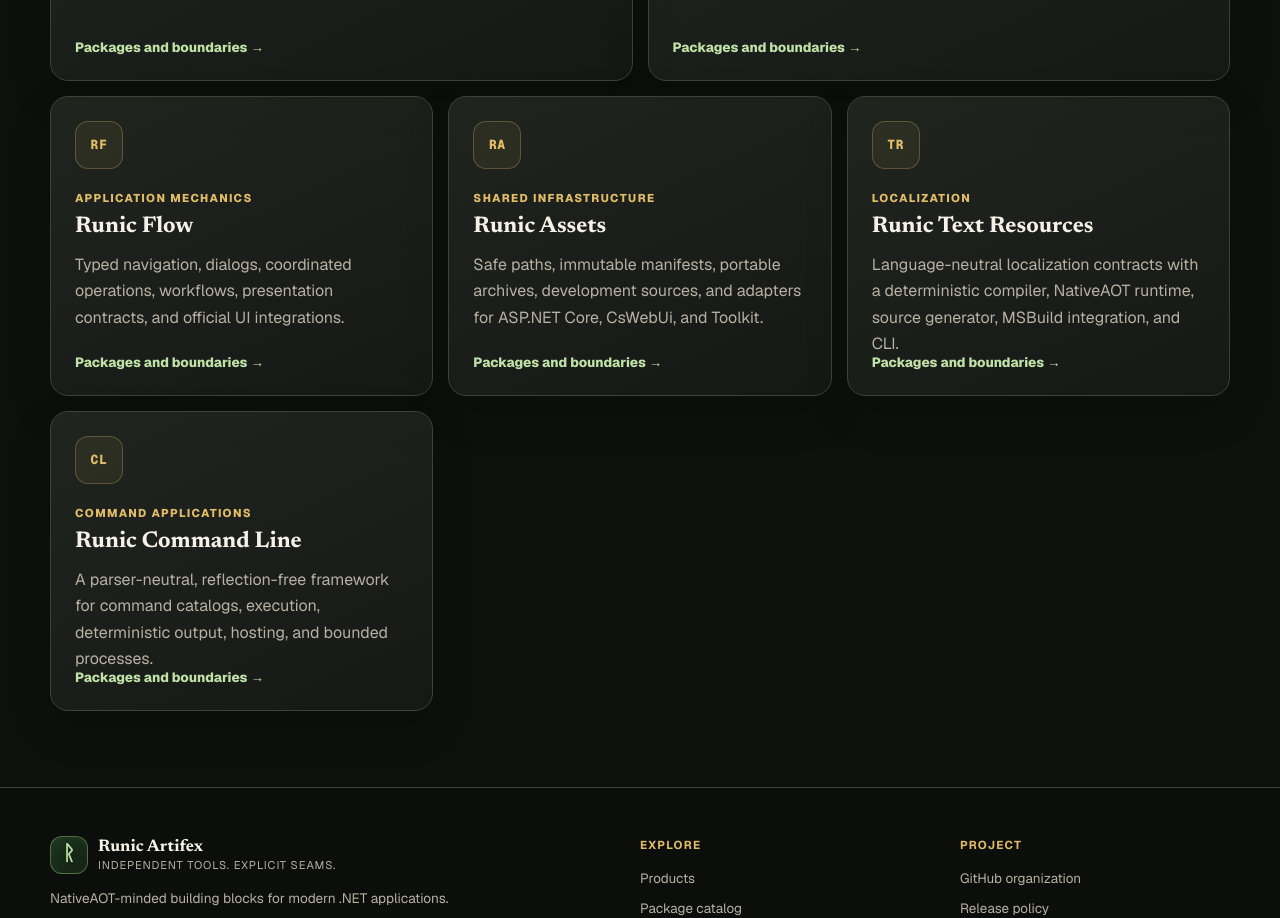
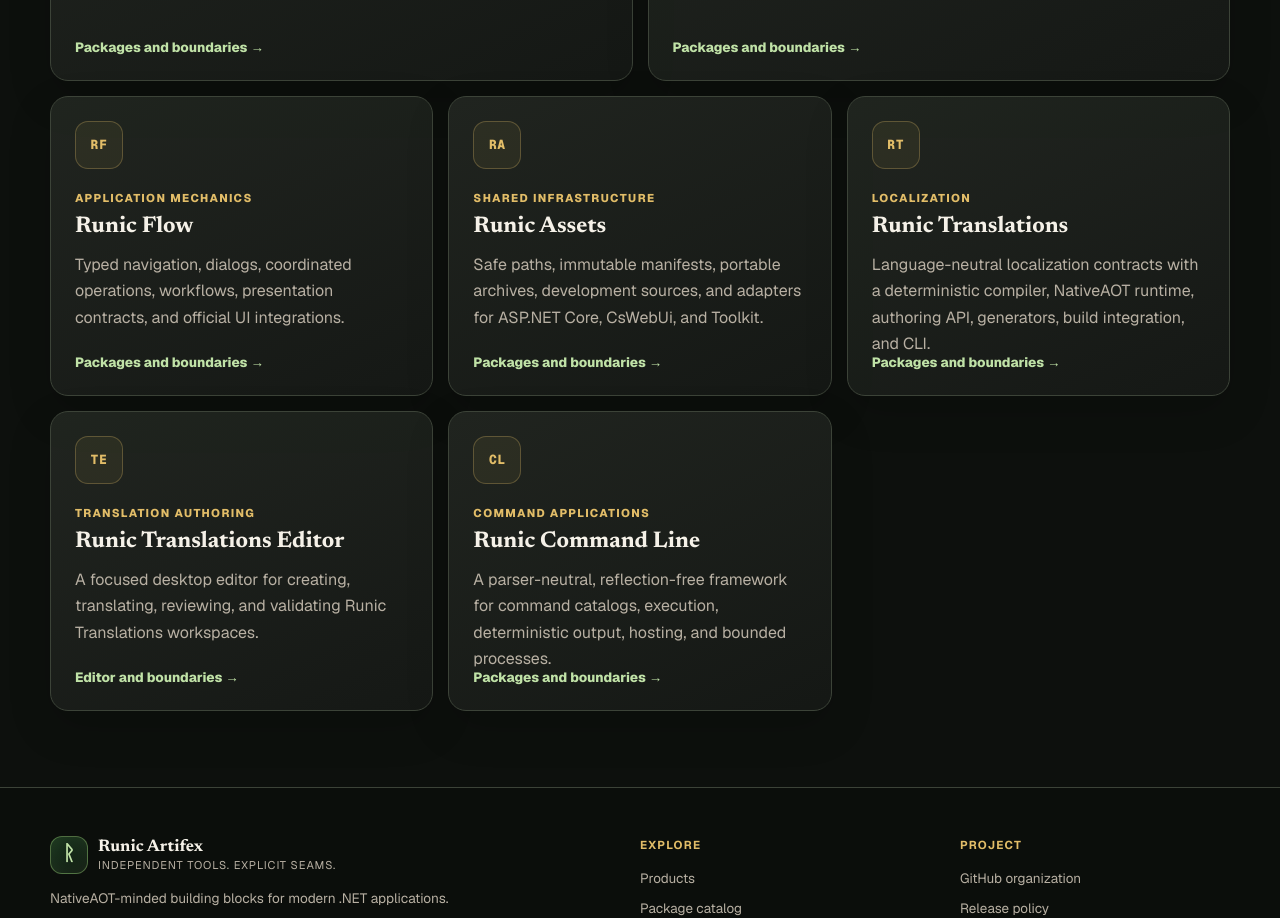
Before and after one commit to Runic-Artifex/runic-docs, a Next.js app: page /products in a window 1280 px wide. Shown: the part 780-1698 px from the top of the page. Built offline with nearby package versions, Linux system fonts and the light colour scheme.

Commit message:
docs: add Runic Translations Editor product

```diff
--- a/app/architecture/page.tsx
+++ b/app/architecture/page.tsx
@@ -5,9 +5,10 @@ export const metadata: Metadata = { title: "Architecture", description: "The own
 export default function ArchitecturePage() {
   return <main><section className="page-hero shell"><p className="eyebrow">Architecture</p><h1>Ownership and dependency direction are separate decisions.</h1><p className="lede">A product owns the behavior it contributes. An integration depends on both cores. Neither core depends back on the integration.</p></section><section className="content-grid shell">
     <article className="info-card full"><p className="eyebrow">Canonical seam</p><h2>Flow controls its Toolkit integration</h2><div className="mini-flow"><span>RunicFlow<br/><small>UI-neutral core</small></span><b>→</b><strong>RunicFlow.RunicToolkit<br/><small>Owned by Flow</small></strong><b>←</b><span>RunicToolkit.Desktop<br/><small>Extension contracts</small></span></div></article>
-    <article className="info-card"><p className="eyebrow">Product autonomy</p><h2>Independent histories</h2><p>Flow, Assets, Text Resources, Command Line, Toolkit, and CsWebUi each version and release from their own repository. A change in one product does not pollute every other product history.</p></article>
+    <article className="info-card"><p className="eyebrow">Product autonomy</p><h2>Independent histories</h2><p>Flow, Assets, Translations, Translations Editor, Command Line, Toolkit, and CsWebUi each version and release from their own repository. A change in one product does not pollute every other product history.</p></article>
     <article className="info-card"><p className="eyebrow">Stable seams</p><h2>Explicit compatibility</h2><p>Integrations pin exact cross-product versions during the preview. Compatibility is evidence recorded by package consumers, frontend builds, and applicable NativeAOT runs—not implied by synchronized versions.</p></article>
-    <article className="info-card"><p className="eyebrow">Framework neutrality</p><h2>Cores stay portable</h2><p>Runic Flow has no UI dependency. Runic Assets has no host dependency. Runic Text Resources begins with .NET but defines language-neutral contracts.</p></article>
+    <article className="info-card"><p className="eyebrow">Framework neutrality</p><h2>Cores stay portable</h2><p>Runic Flow has no UI dependency. Runic Assets has no host dependency. Runic Translations begins with .NET but defines language-neutral contracts.</p></article>
+    <article className="info-card full"><p className="eyebrow">Application boundary</p><h2>The editor consumes the translation system</h2><p>Runic Translations owns schemas, compiler behavior, runtime contracts, generators, and authoring APIs. Runic Translations Editor consumes those published surfaces as a downstream desktop application and independently owns translator UX, packaging, and releases.</p></article>
     <article className="info-card"><p className="eyebrow">Integration ownership</p><h2>Behavior lives with its author</h2><p><code>RunicAssets.RunicToolkit</code> and <code>RunicFlow.RunicToolkit</code> live and release with Assets and Flow respectively.</p></article>
     <article className="info-card full"><p className="eyebrow">Application boundary</p><h2>Schema first, renderer last</h2><p>Effect Schema is the authority for Application Bridge wire values. Deterministic JSON Schema and a canonical manifest feed the reflection-free C# generator. React, Vue, Svelte, or Angular then project validated application events into their own state systems without owning transport lifecycle.</p></article>
   </section></main>;
--- a/app/docs-data.ts
+++ b/app/docs-data.ts
@@ -13,6 +13,9 @@ export type Product = {
   packages: string[];
   npmPackages?: string[];
   install?: string[];
+  kind?: "package-family" | "application";
+  artifacts?: string[];
+  related?: { href: string; label: string };
 };
 
 export const products: Product[] = [
@@ -59,14 +62,30 @@ export const products: Product[] = [
     packages: ["RunicAssets", "RunicAssets.CsWebUi", "RunicAssets.AspNetCore", "RunicAssets.RunicToolkit"], install: ["dotnet add package RunicAssets --version 0.1.0-preview.16.1"],
   },
   {
-    slug: "runic-text-resources", name: "Runic Text Resources", shortName: "Text Resources", mark: "TR",
+    slug: "runic-translations", name: "Runic Translations", shortName: "Translations", mark: "RT",
     kicker: "Localization",
-    summary: "Language-neutral localization contracts with a deterministic compiler, NativeAOT runtime, source generator, MSBuild integration, and CLI.",
-    description: "Runic Text Resources treats source schemas, message grammar, generated artifacts, and runtime ABI as portable contracts. The .NET implementation is the first runtime, not the boundary of the framework.",
-    version: "0.1.0-preview.2.1", source: "https://github.com/Runic-Artifex/runic-text-resources",
-    bestFor: ["Deterministic localization builds", "Generated strongly typed accessors", "Cross-language resource contracts"],
-    boundaries: ["Independent of every UI framework", "Portable protocol family is runic.textresources/1", "Schema compatibility evolves separately from package versions"],
-    packages: ["RunicTextResources", "RunicTextResources.Compiler", "RunicTextResources.Generator", "RunicTextResources.Build", "RunicTextResources.Tool"], install: ["dotnet add package RunicTextResources --version 0.1.0-preview.2.1"],
+    summary: "Language-neutral localization contracts with a deterministic compiler, NativeAOT runtime, authoring API, generators, build integration, and CLI.",
+    description: "Runic Translations treats source schemas, message grammar, generated artifacts, and runtime ABI as portable contracts. The .NET implementation is the first runtime, not the boundary of the framework; established package and protocol identifiers remain stable across the product rename.",
+    version: "0.1.0-preview.3.2", source: "https://github.com/Runic-Artifex/runic-translations",
+    bestFor: ["Deterministic localization builds", "Generated strongly typed accessors", "Cross-language resource contracts", "Supported translation workspace tooling"],
+    boundaries: ["Independent of every UI framework", "Portable protocol family remains runic.textresources/1", "Schema compatibility evolves separately from package versions", "The desktop authoring experience and its releases belong to Runic Translations Editor"],
+    packages: ["RunicTextResources", "RunicTextResources.Compiler", "RunicTextResources.Authoring", "RunicTextResources.Generator", "RunicTextResources.Build", "RunicTextResources.Tool", "RunicTextResources.Templates"],
+    npmPackages: ["@runic-artifex/vite-plugin-text-resources"],
+    install: ["dotnet add package RunicTextResources --version 0.1.0-preview.3.2", "npm install -D @runic-artifex/vite-plugin-text-resources@0.1.0-preview.3.2"],
+    related: { href: "/products/runic-translations-editor", label: "Open the editor product" },
+  },
+  {
+    slug: "runic-translations-editor", name: "Runic Translations Editor", shortName: "Translations Editor", mark: "TE",
+    kicker: "Translation authoring",
+    summary: "A focused desktop editor for creating, translating, reviewing, and validating Runic Translations workspaces.",
+    description: "Runic Translations Editor is the human-facing authoring environment for Runic Translations. Translators work with natural text, variables, variants, workflow status, and validation while the application preserves the deterministic resource model underneath.",
+    version: "First preview pending", source: "https://github.com/Runic-Artifex/runic-translations-editor",
+    bestFor: ["Translating and reviewing messages without editing JSON directly", "Managing locales, message structure, variables, and plural variants", "Validating a workspace before application builds consume it"],
+    boundaries: ["Consumes Runic Translations packages as an ordinary downstream application", "Owns the desktop UX, application packaging, and release cadence", "Does not own the compiler, schemas, runtime ABI, generators, or package releases"],
+    packages: [],
+    kind: "application",
+    artifacts: ["Linux x64 self-contained archive", "macOS arm64 self-contained archive", "Windows x64 self-contained archive"],
+    related: { href: "/products/runic-translations", label: "Explore the underlying translation system" },
   },
   {
     slug: "runic-command-line", name: "Runic Command Line", shortName: "Command Line", mark: "CL",
--- a/app/getting-started/page.tsx
+++ b/app/getting-started/page.tsx
@@ -5,7 +5,7 @@ export const metadata: Metadata = { title: "Getting started", description: "Choo
 
 export default function GettingStartedPage() {
   return <main><section className="page-hero shell"><p className="eyebrow">Getting started</p><h1>Begin at the capability boundary.</h1><p className="lede">Runic Artifex is not one mandatory stack. Choose an independent product, then add integrations owned by that product when your application needs them.</p></section><section className="content-grid shell">
-    <article className="info-card"><p className="eyebrow">01 · Choose</p><h2>Pick the owner</h2><ul><li>Need a desktop browser host? Start with <Link href="/products/cs-webui">CsWebUi</Link>.</li><li>Need application composition across hosts and frontends? Start with <Link href="/products/runic-toolkit">Runic Toolkit</Link>.</li><li>Need flow, assets, localization, or CLI only? Consume that product without Toolkit.</li></ul></article>
+    <article className="info-card"><p className="eyebrow">01 · Choose</p><h2>Pick the owner</h2><ul><li>Need a desktop browser host? Start with <Link href="/products/cs-webui">CsWebUi</Link>.</li><li>Need application composition across hosts and frontends? Start with <Link href="/products/runic-toolkit">Runic Toolkit</Link>.</li><li>Need localization contracts and builds? Start with <Link href="/products/runic-translations">Runic Translations</Link>.</li><li>Need a translator-facing desktop workspace? Use <Link href="/products/runic-translations-editor">Runic Translations Editor</Link>.</li><li>Need flow, assets, or CLI only? Consume that product without Toolkit.</li></ul></article>
     <article className="info-card"><p className="eyebrow">02 · Install</p><h2>Use exact preview versions</h2><p>The first public train preserves versions already proven through private package canaries. The Application Bridge is the official frontend boundary; Svelte support targets Svelte 5 only.</p><pre><code>dotnet add package RunicToolkit.Hosting.CsWebUi.ApplicationBridge --version 0.1.0-preview.21.1</code></pre><pre><code>npm install @runic-artifex/application-bridge@0.1.0-preview.21.1 @runic-artifex/svelte@0.1.0-preview.7.1 svelte@5.56.8 effect@3.22.1</code></pre></article>
     <article className="info-card"><p className="eyebrow">03 · Integrate</p><h2>Let adapters point inward</h2><p>For example, Runic Flow remains UI-neutral. <code>RunicFlow.RunicToolkit</code> depends on both Flow and Toolkit and is released by Flow.</p><pre><code>dotnet add package RunicFlow.RunicToolkit --version 0.1.0-preview.4.1</code></pre></article>
     <article className="info-card"><p className="eyebrow">04 · Verify</p><h2>Keep the application in control</h2><ul><li>Pin exact product versions during the preview.</li><li>Publish the final application with trimming and NativeAOT when supported.</li><li>Do not add NuGet <code>packages.lock.json</code>; application package managers already own dependency resolution.</li><li>Keep ordinary npm <code>package-lock.json</code> files for applications.</li></ul></article>
--- a/app/page.tsx
+++ b/app/page.tsx
@@ -36,7 +36,7 @@ export default function Home() {
           </div>
           <div className="map-ring">
             <span>Bridge</span><span>Flow</span><span>Assets</span>
-            <span>Text</span><span>CLI</span><span>CsWebUi</span>
+            <span>Translations</span><span>Editor</span><span>CLI</span><span>CsWebUi</span>
           </div>
           <p>Products own their cores and official integrations.</p>
         </div>
--- a/app/product-page.tsx
+++ b/app/product-page.tsx
@@ -2,6 +2,8 @@ import Link from "next/link";
 import type { Product } from "./docs-data";
 
 export function ProductPage({ product }: { product: Product }) {
+  const isApplication = product.kind === "application";
+
   return (
     <main>
       <section className="doc-hero shell">
@@ -11,16 +13,16 @@ export function ProductPage({ product }: { product: Product }) {
           <div><p className="eyebrow">{product.kicker}</p><h1>{product.name}</h1></div>
         </div>
         <p className="lede">{product.description}</p>
-        <div className="actions"><a className="button primary" href={product.source}>View source</a>{product.slug === "runic-toolkit" && <Link className="button secondary" href="/application-bridge">Application Bridge guide</Link>}<Link className="button secondary" href="/packages">Package catalog</Link></div>
+        <div className="actions"><a className="button primary" href={product.source}>View source</a>{product.slug === "runic-toolkit" && <Link className="button secondary" href="/application-bridge">Application Bridge guide</Link>}{product.related && <Link className="button secondary" href={product.related.href}>{product.related.label}</Link>}{!isApplication && <Link className="button secondary" href="/packages">Package catalog</Link>}</div>
       </section>
 
       <div className="doc-layout shell">
-        <aside className="on-this-page"><strong>On this page</strong><a href="#choose">When to choose it</a><a href="#boundaries">Boundaries</a><a href="#install">Install</a><a href="#packages">Packages</a></aside>
+        <aside className="on-this-page"><strong>On this page</strong><a href="#choose">When to choose it</a><a href="#boundaries">Boundaries</a><a href="#install">{isApplication ? "Release" : "Install"}</a><a href="#packages">{isApplication ? "Artifacts" : "Packages"}</a></aside>
         <article className="doc-content">
           <section id="choose"><p className="eyebrow">Fit</p><h2>When to choose it</h2><ul className="check-list">{product.bestFor.map((item) => <li key={item}>{item}</li>)}</ul></section>
           <section id="boundaries"><p className="eyebrow">Architecture</p><h2>What stays outside</h2><ul>{product.boundaries.map((item) => <li key={item}>{item}</li>)}</ul></section>
-          <section id="install"><p className="eyebrow">Preview</p><h2>Install the verified candidate</h2><div className="notice"><strong>Publication pending</strong><p>These exact versions pass the private package and application gates. The commands become public when repository visibility and registry trust are enabled together.</p></div>{product.install?.map((command) => <pre key={command}><code>{command}</code></pre>)}</section>
-          <section id="packages"><p className="eyebrow">Owned surface</p><h2>Package family</h2><div className="package-list">{product.packages.map((name) => <code key={name}>{name}</code>)}{product.npmPackages?.map((name) => <code key={name}>{name}</code>)}</div><p>Initial public version: <code>{product.version}</code></p></section>
+          <section id="install"><p className="eyebrow">Preview</p><h2>{isApplication ? "Download a release" : "Install the verified candidate"}</h2><div className="notice"><strong>{isApplication ? "First release pending" : "Publication pending"}</strong><p>{isApplication ? "The editor packaging pipeline produces self-contained desktop archives. Signed public downloads will appear in the editor repository without coupling its release cadence to the translation package family." : "These exact versions pass the private package and application gates. The commands become public when repository visibility and registry trust are enabled together."}</p></div>{product.install?.map((command) => <pre key={command}><code>{command}</code></pre>)}</section>
+          <section id="packages"><p className="eyebrow">Owned surface</p><h2>{isApplication ? "Release artifacts" : "Package family"}</h2><div className="package-list">{product.packages.map((name) => <code key={name}>{name}</code>)}{product.npmPackages?.map((name) => <code key={name}>{name}</code>)}{product.artifacts?.map((name) => <code key={name}>{name}</code>)}</div><p>{isApplication ? "Release status" : "Initial public version"}: <code>{product.version}</code></p></section>
           <div className="next-card"><span>Next</span><Link href="/architecture">See how product integrations preserve dependency direction →</Link></div>
         </article>
       </div>
--- a/app/products/page.tsx
+++ b/app/products/page.tsx
@@ -5,5 +5,5 @@ import { products } from "../docs-data";
 export const metadata: Metadata = { title: "Products", description: "Choose the independent Runic Artifex product that owns the capability you need." };
 
 export default function ProductsPage() {
-  return <main><section className="page-hero shell"><p className="eyebrow">Product map</p><h1>Independent products. Designed to compose.</h1><p className="lede">Start at the narrowest boundary that solves your problem. Add Runic Toolkit only when you need the shared application-composition experience.</p></section><section className="shell product-grid section">{products.map((product) => <Link className="product-card" href={`/products/${product.slug}`} key={product.slug}><span className="product-mark" aria-hidden="true">{product.mark}</span><p className="kicker">{product.kicker}</p><h3>{product.name}</h3><p>{product.summary}</p><span className="card-link">Packages and boundaries →</span></Link>)}</section></main>;
+  return <main><section className="page-hero shell"><p className="eyebrow">Product map</p><h1>Independent products. Designed to compose.</h1><p className="lede">Start at the narrowest boundary that solves your problem. Add Runic Toolkit only when you need the shared application-composition experience.</p></section><section className="shell product-grid section">{products.map((product) => <Link className="product-card" href={`/products/${product.slug}`} key={product.slug}><span className="product-mark" aria-hidden="true">{product.mark}</span><p className="kicker">{product.kicker}</p><h3>{product.name}</h3><p>{product.summary}</p><span className="card-link">{product.kind === "application" ? "Editor and boundaries" : "Packages and boundaries"} →</span></Link>)}</section></main>;
 }
--- a/app/products/runic-text-resources/page.tsx
+++ b/app/products/runic-text-resources/page.tsx
@@ -1,2 +1,5 @@
-import type { Metadata } from "next"; import { getProduct } from "../../docs-data"; import { ProductPage } from "../../product-page";
-const product = getProduct("runic-text-resources"); export const metadata: Metadata = { title: product.name, description: product.summary }; export default function Page() { return <ProductPage product={product} />; }
+import { redirect } from "next/navigation";
+
+export default function Page() {
+  redirect("/products/runic-translations");
+}
--- /dev/null
+++ b/app/products/runic-translations-editor/page.tsx
@@ -0,0 +1,14 @@
+import type { Metadata } from "next";
+import { getProduct } from "../../docs-data";
+import { ProductPage } from "../../product-page";
+
+const product = getProduct("runic-translations-editor");
+
+export const metadata: Metadata = {
+  title: product.name,
+  description: product.summary,
+};
+
+export default function Page() {
+  return <ProductPage product={product} />;
+}
--- /dev/null
+++ b/app/products/runic-translations/page.tsx
@@ -0,0 +1,2 @@
+import type { Metadata } from "next"; import { getProduct } from "../../docs-data"; import { ProductPage } from "../../product-page";
+const product = getProduct("runic-translations"); export const metadata: Metadata = { title: product.name, description: product.summary }; export default function Page() { return <ProductPage product={product} />; }
--- a/app/releases/page.tsx
+++ b/app/releases/page.tsx
@@ -5,7 +5,8 @@ export const metadata: Metadata = { title: "Releases", description: "Initial pub
 const train = [
   ["CsWebUi", "2.5.0-beta.4.4", "Already available on nuget.org"],
   ["Runic Command Line", "0.1.0-preview.3.1", "Independent"],
-  ["Runic Text Resources", "0.1.0-preview.2.1", "Independent"],
+  ["Runic Translations", "0.1.0-preview.3.2", "Independent"],
+  ["Runic Translations Editor", "Pending", "After Runic Translations"],
   ["Runic Toolkit", "0.1.0-preview.21.1", "Before Toolkit integrations"],
   ["Runic Flow", "0.1.0-preview.4.1", "After Runic Toolkit"],
   ["Runic Assets", "0.1.0-preview.16.1", "After Runic Toolkit"],
```
Also changed, not shown: 1 other file (tests, documents, lock files or other folders).
